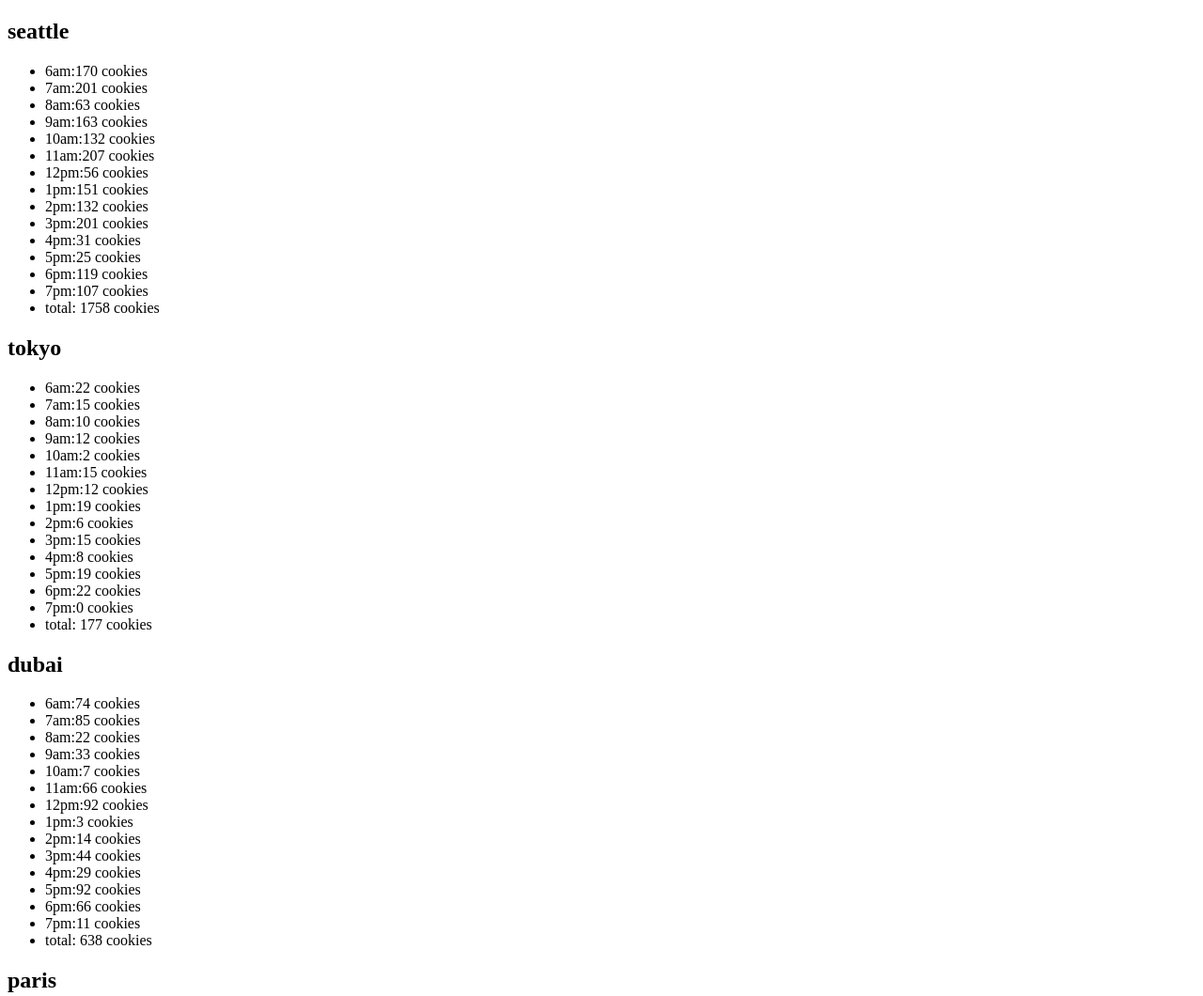
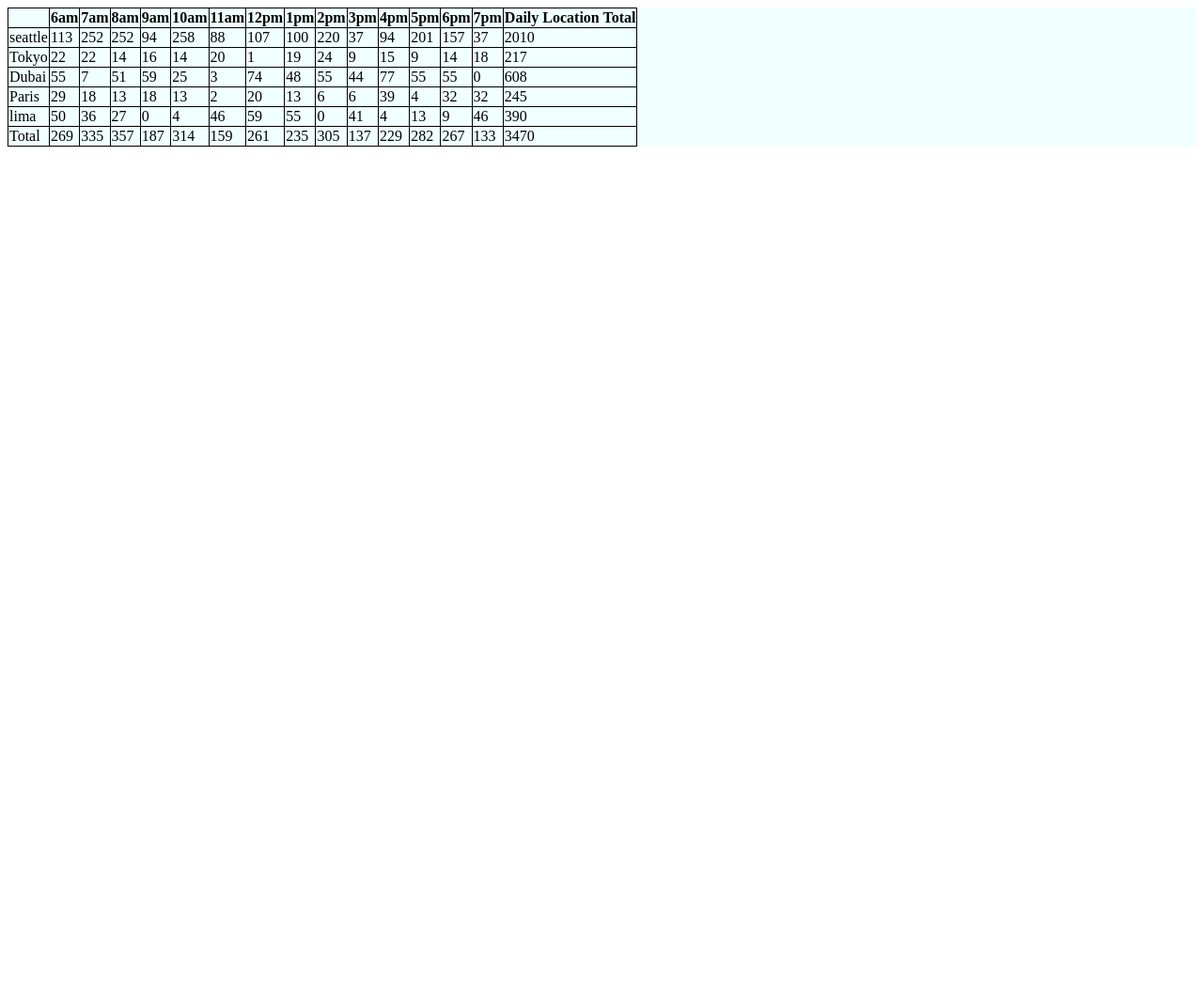
Before and after one commit to Asaqa988/cookies-stand, a plain HTML site: page sales.html in a window 1280 px wide. Shown: the top 1060 px of the page at 94% size. After the commit the page ends 800 px from the top, so only its background shows below. Drawn offline with Linux system fonts and the light colour scheme.

Commit message:
lab07 finish

```diff
--- a/app.js
+++ b/app.js
@@ -1,302 +1,459 @@
 'use strict'
 let hours = ['6am', '7am', '8am', '9am', '10am', '11am', '12pm', '1pm', '2pm', '3pm', '4pm', '5pm', '6pm', '7pm']
-let seattle = {
-    name: "seattle",
-    min: 23,
-    max: 65,
-    avg: 6.3,
-    customerperhour: [],
-    Numberofcookies: [],
-    randomCustomer: function () {
-        for (let i = 0; i < hours.length; i++)
+// let seattle = {
+//     name: "seattle",
+//     min: 23,
+//     max: 65,
+//     avg: 6.3,
+//     customerperhour: [],
+//     Numberofcookies: [],
+//     randomCustomer: function () {
+//         for (let i = 0; i < hours.length; i++)
 
 
-            this.customerperhour[i] = (Math.floor((Math.random() * (this.max - this.min))))
-        console.log(this.customerperhour);
-    },
+//             this.customerperhour[i] = (Math.floor((Math.random() * (this.max - this.min))))
+//         console.log(this.customerperhour);
+//     },
 
-    avgofcookies: function () {
-        for (let i = 0; i < hours.length; i++)
+//     avgofcookies: function () {
+//         for (let i = 0; i < hours.length; i++)
 
-            this.Numberofcookies[i] = Math.floor(this.customerperhour[i] * this.avg)
-        console.log(this.Numberofcookies)
+//             this.Numberofcookies[i] = Math.floor(this.customerperhour[i] * this.avg)
+//         console.log(this.Numberofcookies)
 
 
-    },
+//     },
 
-    render: function () {
+//     render: function () {
 
-        let main = document.getElementById('main')
-        let headtwo = document.createElement('h2')
-        main.appendChild(headtwo)
-        headtwo.textContent = `${this.name}`
-        let unorderedlist = document.createElement('ul')
-        main.appendChild(unorderedlist)
+//         let main = document.getElementById('main')
+//         let headtwo = document.createElement('h2')
+//         main.appendChild(headtwo)
+//         headtwo.textContent = `${this.name}`
+//         let unorderedlist = document.createElement('ul')
+//         main.appendChild(unorderedlist)
 
-        for (let i = 0; i < hours.length; i++) {
-            let listeditem = document.createElement('li')
-            unorderedlist.appendChild(listeditem)
-            listeditem.textContent = `${hours[i]}:${this.Numberofcookies[i]} cookies`
+//         for (let i = 0; i < hours.length; i++) {
+//             let listeditem = document.createElement('li')
+//             unorderedlist.appendChild(listeditem)
+//             listeditem.textContent = `${hours[i]}:${this.Numberofcookies[i]} cookies`
 
-        }
-        let total=0
-        for (let i = 0; i < this.Numberofcookies.length; i++) {
-        total+=this.Numberofcookies[i]
-    }
-        let listitem2=document.createElement('li')
-        unorderedlist.appendChild(listitem2)
-        listitem2.textContent=`total: ${total} cookies`
+//         }
+//         let total=0
+//         for (let i = 0; i < this.Numberofcookies.length; i++) {
+//         total+=this.Numberofcookies[i]
+//     }
+//         let listitem2=document.createElement('li')
+//         unorderedlist.appendChild(listitem2)
+//         listitem2.textContent=`total: ${total} cookies`
 
 
-        console.log(main);
+//         console.log(main);
+
+
+
+//     }
+
+
+// }
+// seattle.randomCustomer();
+// seattle.avgofcookies();
+// seattle.render();
+
+// let tokyo = {
+//     name: "tokyo",
+//     min: 3,
+//     max: 24,
+//     avg: 1.2,
+//     customerperhour: [],
+//     Numberofcookies: [],
+//     randomCustomer: function () {
+//         for (let i = 0; i < hours.length; i++)
+
+
+//             this.customerperhour[i] = (Math.floor((Math.random() * (this.max - this.min))))
+//         console.log(this.customerperhour);
+//     },
+
+//     avgofcookies: function () {
+//         for (let i = 0; i < hours.length; i++)
+
+//             this.Numberofcookies[i] = Math.floor(this.customerperhour[i] * this.avg)
+//         console.log(this.Numberofcookies)
+
+
+//     },
+
+//     render: function () {
+
+//         let main = document.getElementById('main')
+//         let headtwo = document.createElement('h2')
+//         main.appendChild(headtwo)
+//         headtwo.textContent = `${this.name}`
+//         let unorderedlist = document.createElement('ul')
+//         main.appendChild(unorderedlist)
+
+//         for (let i = 0; i < hours.length; i++) {
+//             let listeditem = document.createElement('li')
+//             unorderedlist.appendChild(listeditem)
+//             listeditem.textContent = `${hours[i]}:${this.Numberofcookies[i]} cookies`
+
+//         }
+//         let total=0
+//         for (let i = 0; i < this.Numberofcookies.length; i++) {
+//         total+=this.Numberofcookies[i]
+//     }
+//         let listitem2=document.createElement('li')
+//         unorderedlist.appendChild(listitem2)
+//         listitem2.textContent=`total: ${total} cookies`
+
+
+//         console.log(main);
+
+
+
+//     }
+
+
+// }
+// tokyo.randomCustomer();
+// tokyo.avgofcookies();
+// tokyo.render();
+
+// let dubai = {
+//     name: "dubai",
+//     min: 11,
+//     max: 38,
+//     avg: 3.7,
+//     customerperhour: [],
+//     Numberofcookies: [],
+//     randomCustomer: function () {
+//         for (let i = 0; i < hours.length; i++)
+
+
+//             this.customerperhour[i] = (Math.floor((Math.random() * (this.max - this.min))))
+//         console.log(this.customerperhour);
+//     },
+
+//     avgofcookies: function () {
+//         for (let i = 0; i < hours.length; i++)
+
+//             this.Numberofcookies[i] = Math.floor(this.customerperhour[i] * this.avg)
+//         console.log(this.Numberofcookies)
+
+
+//     },
+
+//     render: function () {
+
+//         let main = document.getElementById('main')
+//         let headtwo = document.createElement('h2')
+//         main.appendChild(headtwo)
+//         headtwo.textContent = `${this.name}`
+//         let unorderedlist = document.createElement('ul')
+//         main.appendChild(unorderedlist)
+
+//         for (let i = 0; i < hours.length; i++) {
+//             let listeditem = document.createElement('li')
+//             unorderedlist.appendChild(listeditem)
+//             listeditem.textContent = `${hours[i]}:${this.Numberofcookies[i]} cookies`
+
+//         }
+//         let total=0
+//         for (let i = 0; i < this.Numberofcookies.length; i++) {
+//         total+=this.Numberofcookies[i]
+//     }
+//         let listitem2=document.createElement('li')
+//         unorderedlist.appendChild(listitem2)
+//         listitem2.textContent=`total: ${total} cookies`
+
+
+//         console.log(main);
+
+
+
+//     }
+
+
+// }
+// dubai.randomCustomer();
+// dubai.avgofcookies();
+// dubai.render();
+
+// let paris = {
+//     name: "paris",
+//     min: 20,
+//     max: 38,
+//     avg: 2.3,
+//     customerperhour: [],
+//     Numberofcookies: [],
+//     randomCustomer: function () {
+//         for (let i = 0; i < hours.length; i++)
+
+
+//             this.customerperhour[i] = (Math.floor((Math.random() * (this.max - this.min))))
+//         console.log(this.customerperhour);
+//     },
+
+//     avgofcookies: function () {
+//         for (let i = 0; i < hours.length; i++)
+
+//             this.Numberofcookies[i] = Math.floor(this.customerperhour[i] * this.avg)
+//         console.log(this.Numberofcookies)
+
+
+//     },
+
+//     render: function () {
+
+//         let main = document.getElementById('main')
+//         let headtwo = document.createElement('h2')
+//         main.appendChild(headtwo)
+//         headtwo.textContent = `${this.name}`
+//         let unorderedlist = document.createElement('ul')
+//         main.appendChild(unorderedlist)
+
+//         for (let i = 0; i < hours.length; i++) {
+//             let listeditem = document.createElement('li')
+//             unorderedlist.appendChild(listeditem)
+//             listeditem.textContent = `${hours[i]}:${this.Numberofcookies[i]} cookies`
+
+//         }
+//         let total=0
+//         for (let i = 0; i < this.Numberofcookies.length; i++) {
+//         total+=this.Numberofcookies[i]
+//     }
+//         let listitem2=document.createElement('li')
+//         unorderedlist.appendChild(listitem2)
+//         listitem2.textContent=`total: ${total} cookies`
+
+
+//         console.log(main);
+
+
+
+//     }
+
+
+// }
+// paris.randomCustomer();
+// paris.avgofcookies();
+// paris.render();
+
+
+// let lima = {
+//     name: "lima",
+//     min: 2,
+//     max: 16,
+//     avg: 4.6,
+//     customerperhour: [],
+//     Numberofcookies: [],
+//     randomCustomer: function () {
+//         for (let i = 0; i < hours.length; i++)
+
+
+//             this.customerperhour[i] = (Math.floor((Math.random() * (this.max - this.min))))
+//         console.log(this.customerperhour);
+//     },
+
+//     avgofcookies: function () {
+//         for (let i = 0; i < hours.length; i++)
+
+//             this.Numberofcookies[i] = Math.floor(this.customerperhour[i] * this.avg)
+//         console.log(this.Numberofcookies)
+
+
+//     },
+
+//     render: function () {
+
+//         let main = document.getElementById('main')
+//         let headtwo = document.createElement('h2')
+//         main.appendChild(headtwo)
+//         headtwo.textContent = `${this.name}`
+//         let unorderedlist = document.createElement('ul')
+//         main.appendChild(unorderedlist)
+
+//         for (let i = 0; i < hours.length; i++) {
+//             let listeditem = document.createElement('li')
+//             unorderedlist.appendChild(listeditem)
+//             listeditem.textContent = `${hours[i]}:${this.Numberofcookies[i]} cookies`
+
+//         }
+//         let total=0
+//         for (let i = 0; i < this.Numberofcookies.length; i++) {
+//         total+=this.Numberofcookies[i]
+//     }
+//         let listitem2=document.createElement('li')
+//         unorderedlist.appendChild(listitem2)
+//         listitem2.textContent=`total: ${total} cookies`
+
+
+//         console.log(main);
+
+
+
+//     }
+
+
+// }
+// lima.randomCustomer();
+// lima.avgofcookies();
+// lima.render();
+
+let shopname = []
+function Shops(name, min, max, avg) {
+    this.Nameofshop = name;
+    this.minofcustomer = min;
+    this.maxofcustomer = max;
+    this.avgofcustomer = avg;
+    this.customerperhour = [];
+    this.Numberofcookies = [];
+    this.totalofcookies = 0;
+
+    shopname.push(this);
+}
+let shop1 = new Shops("seattle", 23, 65, 6.3)
+let shop2 = new Shops("Tokyo", 3, 24, 1.2)
+let shop3 = new Shops("Dubai", 11, 38, 3.7)
+let shop4 = new Shops("Paris", 20, 38, 2.3)
+let shop5 = new Shops("lima", 2, 16, 4.6)
+
+console.log(shopname, "hi")
+
+Shops.prototype.randomCustomer = function () {
+    for (let i = 0; i < hours.length; i++)
+
+        this.customerperhour[i] = (Math.floor((Math.random() * (this.maxofcustomer - this.minofcustomer))))
+    console.log(this.customerperhour)
+}
+
+Shops.prototype.avgofcookies = function () {
+    for (let i = 0; i < hours.length; i++) {
+
+
+
+        this.Numberofcookies.push(Math.floor(this.customerperhour[i] * this.avgofcustomer))
+
+        console.log(this.Numberofcookies,)
+        this.totalofcookies += this.Numberofcookies[i]
+        console.log(this.totalofcookies)
+
+    }
+}
+
+
+let main = document.getElementById('main')
+let table = document.createElement('table')
+main.appendChild(table)
+
+function heading() {
+
+
+
+
+    let tablerow = document.createElement('tr')
+    table.appendChild(tablerow)
+    let tablehead1 = document.createElement('th')
+    tablerow.appendChild(tablehead1)
+    tablehead1.textContent = ``;
+
+    console.log(table)
+    for (let i = 0; i < hours.length; i++) {
+        let tablehead = document.createElement('th')
+
+        tablerow.appendChild(tablehead)
+        tablehead.textContent = `${hours[i]}`
+
+
+    }
+
+    let dailyrow = document.createElement('th')
+    tablerow.appendChild(dailyrow)
+    dailyrow.textContent = "Daily Location Total "
+}
+
+
+
+
+
+Shops.prototype.render = function () {
+
+    let tablerow = document.createElement('tr')
+    table.appendChild(tablerow)
+    let tabledata = document.createElement('td')
+    tablerow.appendChild(tabledata)
+    tabledata.textContent = `${this.Nameofshop}`
+
+
+    console.log(table)
+
+    for (let i = 0; i < hours.length; i++) {
+
+
+        let tabledata2 = document.createElement('td')
+        tablerow.appendChild(tabledata2)
+        tabledata2.textContent = `${this.Numberofcookies[i]}`
+
 
 
 
     }
+    let dailydata = document.createElement('td')
+    tablerow.appendChild(dailydata)
+    dailydata.textContent = `${this.totalofcookies}`
+}
+
+heading()
+for (let i = 0; i < shopname.length; i++) {
+    shopname[i].randomCustomer()
+    shopname[i].avgofcookies()
+
+    shopname[i].render()
 
 
 }
-seattle.randomCustomer();
-seattle.avgofcookies();
-seattle.render();
 
-let tokyo = {
-    name: "tokyo",
-    min: 3,
-    max: 24,
-    avg: 1.2,
-    customerperhour: [],
-    Numberofcookies: [],
-    randomCustomer: function () {
-        for (let i = 0; i < hours.length; i++)
+let footer = function () {
 
+    let footerrow = document.createElement('tr')
+    table.appendChild(footerrow)
+    console.log(footerrow)
+    let footerdata = document.createElement('td')
+    footerrow.appendChild(footerdata)
+    footerdata.textContent = "Total"
 
-            this.customerperhour[i] = (Math.floor((Math.random() * (this.max - this.min))))
-        console.log(this.customerperhour);
-    },
-
-    avgofcookies: function () {
-        for (let i = 0; i < hours.length; i++)
-
-            this.Numberofcookies[i] = Math.floor(this.customerperhour[i] * this.avg)
-        console.log(this.Numberofcookies)
-
-
-    },
-
-    render: function () {
-
-        let main = document.getElementById('main')
-        let headtwo = document.createElement('h2')
-        main.appendChild(headtwo)
-        headtwo.textContent = `${this.name}`
-        let unorderedlist = document.createElement('ul')
-        main.appendChild(unorderedlist)
-
-        for (let i = 0; i < hours.length; i++) {
-            let listeditem = document.createElement('li')
-            unorderedlist.appendChild(listeditem)
-            listeditem.textContent = `${hours[i]}:${this.Numberofcookies[i]} cookies`
-
-        }
-        let total=0
-        for (let i = 0; i < this.Numberofcookies.length; i++) {
-        total+=this.Numberofcookies[i]
-    }
-        let listitem2=document.createElement('li')
-        unorderedlist.appendChild(listitem2)
-        listitem2.textContent=`total: ${total} cookies`
-
-
-        console.log(main);
+    let totalfooter = 0
 
 
 
-    }
+    for (let i = 0; i < hours.length; i++) {
+        let total = 0
 
-
-}
-tokyo.randomCustomer();
-tokyo.avgofcookies();
-tokyo.render();
-
-let dubai = {
-    name: "dubai",
-    min: 11,
-    max: 38,
-    avg: 3.7,
-    customerperhour: [],
-    Numberofcookies: [],
-    randomCustomer: function () {
-        for (let i = 0; i < hours.length; i++)
-
-
-            this.customerperhour[i] = (Math.floor((Math.random() * (this.max - this.min))))
-        console.log(this.customerperhour);
-    },
-
-    avgofcookies: function () {
-        for (let i = 0; i < hours.length; i++)
-
-            this.Numberofcookies[i] = Math.floor(this.customerperhour[i] * this.avg)
-        console.log(this.Numberofcookies)
-
-
-    },
-
-    render: function () {
-
-        let main = document.getElementById('main')
-        let headtwo = document.createElement('h2')
-        main.appendChild(headtwo)
-        headtwo.textContent = `${this.name}`
-        let unorderedlist = document.createElement('ul')
-        main.appendChild(unorderedlist)
-
-        for (let i = 0; i < hours.length; i++) {
-            let listeditem = document.createElement('li')
-            unorderedlist.appendChild(listeditem)
-            listeditem.textContent = `${hours[i]}:${this.Numberofcookies[i]} cookies`
-
-        }
-        let total=0
-        for (let i = 0; i < this.Numberofcookies.length; i++) {
-        total+=this.Numberofcookies[i]
-    }
-        let listitem2=document.createElement('li')
-        unorderedlist.appendChild(listitem2)
-        listitem2.textContent=`total: ${total} cookies`
-
-
-        console.log(main);
+        for (let b = 0; b < shopname.length; b++) {
+            total += shopname[b].Numberofcookies[i]
+            totalfooter += shopname[b].Numberofcookies[i]
 
 
 
+
+
+            console.log(shopname[b].Numberofcookies[i])
+
+        }
+
+        let footerdatatotal = document.createElement('td')
+        footerrow.appendChild(footerdatatotal)
+        footerdatatotal.textContent = `${ total } `
+
+
+        console.log(totalfooter,"hi")
+        console.log(total,"hello")
     }
 
+    let totalrender = document.createElement('td')
+    footerrow.appendChild(totalrender)
+    totalrender.textContent=`${ totalfooter } `
 
 }
-dubai.randomCustomer();
-dubai.avgofcookies();
-dubai.render();
-
-let paris = {
-    name: "paris",
-    min: 20,
-    max: 38,
-    avg: 2.3,
-    customerperhour: [],
-    Numberofcookies: [],
-    randomCustomer: function () {
-        for (let i = 0; i < hours.length; i++)
-
-
-            this.customerperhour[i] = (Math.floor((Math.random() * (this.max - this.min))))
-        console.log(this.customerperhour);
-    },
-
-    avgofcookies: function () {
-        for (let i = 0; i < hours.length; i++)
-
-            this.Numberofcookies[i] = Math.floor(this.customerperhour[i] * this.avg)
-        console.log(this.Numberofcookies)
-
-
-    },
-
-    render: function () {
-
-        let main = document.getElementById('main')
-        let headtwo = document.createElement('h2')
-        main.appendChild(headtwo)
-        headtwo.textContent = `${this.name}`
-        let unorderedlist = document.createElement('ul')
-        main.appendChild(unorderedlist)
-
-        for (let i = 0; i < hours.length; i++) {
-            let listeditem = document.createElement('li')
-            unorderedlist.appendChild(listeditem)
-            listeditem.textContent = `${hours[i]}:${this.Numberofcookies[i]} cookies`
-
-        }
-        let total=0
-        for (let i = 0; i < this.Numberofcookies.length; i++) {
-        total+=this.Numberofcookies[i]
-    }
-        let listitem2=document.createElement('li')
-        unorderedlist.appendChild(listitem2)
-        listitem2.textContent=`total: ${total} cookies`
-
-
-        console.log(main);
-
-
-
-    }
-
-
-}
-paris.randomCustomer();
-paris.avgofcookies();
-paris.render();
-
-
-let lima = {
-    name: "lima",
-    min: 2,
-    max: 16,
-    avg: 4.6,
-    customerperhour: [],
-    Numberofcookies: [],
-    randomCustomer: function () {
-        for (let i = 0; i < hours.length; i++)
-
-
-            this.customerperhour[i] = (Math.floor((Math.random() * (this.max - this.min))))
-        console.log(this.customerperhour);
-    },
-
-    avgofcookies: function () {
-        for (let i = 0; i < hours.length; i++)
-
-            this.Numberofcookies[i] = Math.floor(this.customerperhour[i] * this.avg)
-        console.log(this.Numberofcookies)
-
-
-    },
-
-    render: function () {
-
-        let main = document.getElementById('main')
-        let headtwo = document.createElement('h2')
-        main.appendChild(headtwo)
-        headtwo.textContent = `${this.name}`
-        let unorderedlist = document.createElement('ul')
-        main.appendChild(unorderedlist)
-
-        for (let i = 0; i < hours.length; i++) {
-            let listeditem = document.createElement('li')
-            unorderedlist.appendChild(listeditem)
-            listeditem.textContent = `${hours[i]}:${this.Numberofcookies[i]} cookies`
-
-        }
-        let total=0
-        for (let i = 0; i < this.Numberofcookies.length; i++) {
-        total+=this.Numberofcookies[i]
-    }
-        let listitem2=document.createElement('li')
-        unorderedlist.appendChild(listitem2)
-        listitem2.textContent=`total: ${total} cookies`
-
-
-        console.log(main);
-
-
-
-    }
-
-
-}
-lima.randomCustomer();
-lima.avgofcookies();
-lima.render();
+footer()
--- /dev/null
+++ b/style.css
@@ -0,0 +1,8 @@
+table,th,tr,td {
+
+    border: 1px solid black;border-collapse: collapse;}
+
+    main {
+
+        background-color: azure;
+    }
```
Also changed, not shown: sales.html (+2 -0 lines).
